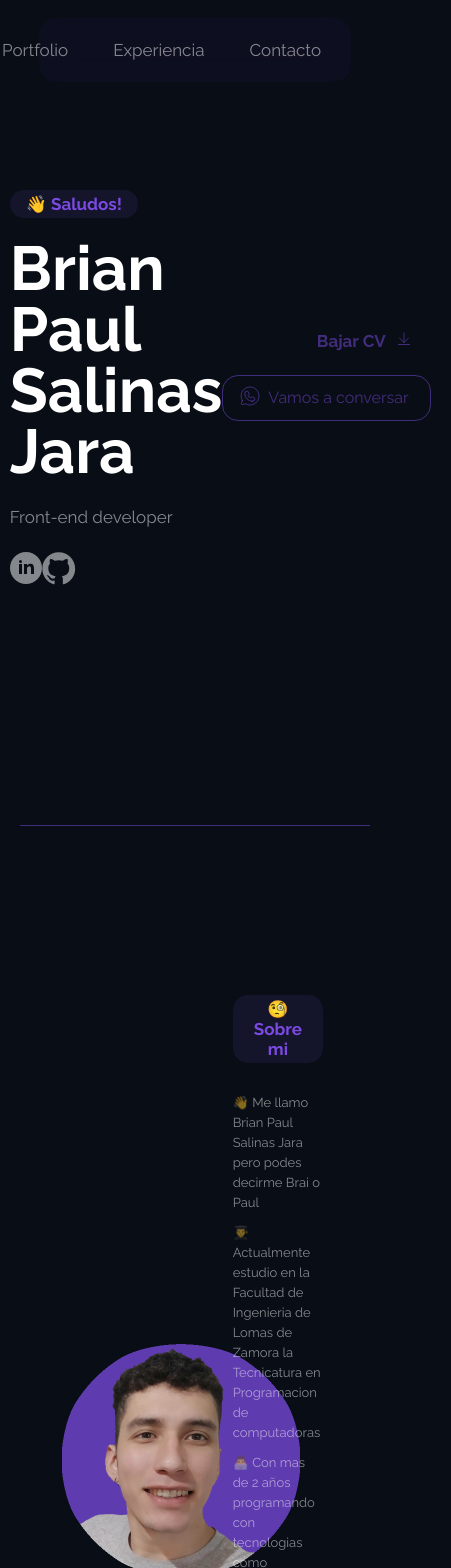
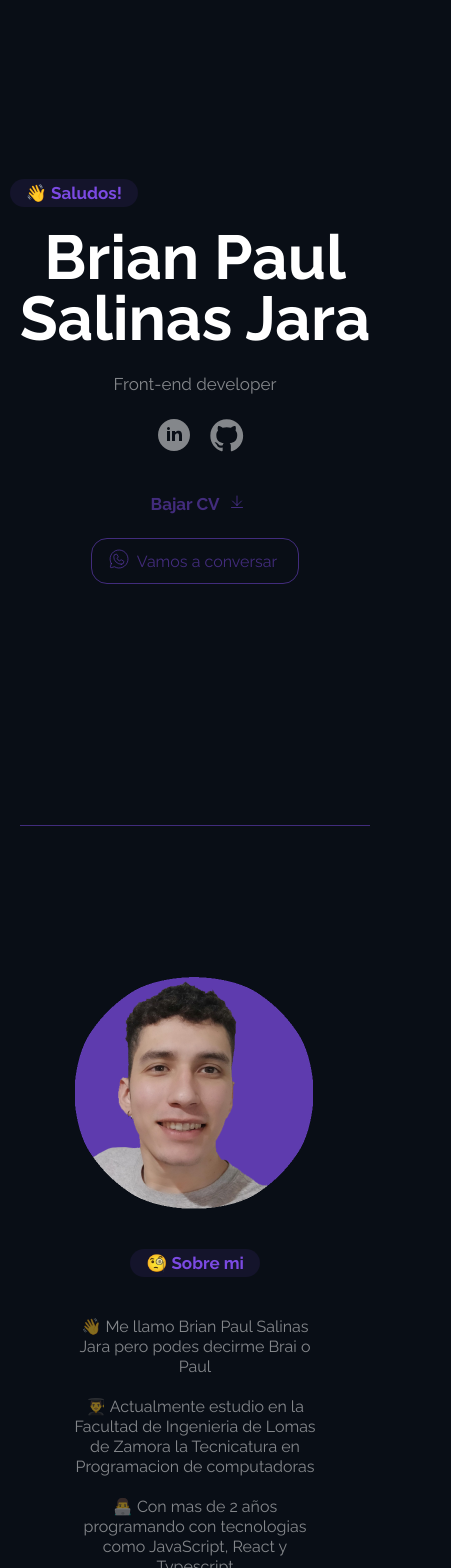
Before and after one commit to SalinasPaulDev/Portfolio-nxt-13, a Next.js app: page / in a window 390 px wide. Shown: the top 1568 px of the page, 451 px wide, since content can reach past the window. Built offline with nearby package versions, Linux system fonts and the light colour scheme; no server answers; the database is empty.

Commit message:
fix responsive

```diff
--- a/sections/About/components/About.js
+++ b/sections/About/components/About.js
@@ -13,7 +13,9 @@ export const About = () => {
           <Image src={User} alt='user' width={250} height={250} />
         </div>
         <div className={styles.aboutData}>
-          <Ticket text='🧐 Sobre mi' />
+          <div className={styles.ticket}>
+            <Ticket text='🧐 Sobre mi' />
+          </div>
           <p>
             <span>👋 Me llamo Brian Paul Salinas Jara pero podes decirme Brai o Paul </span>
             <span>👨‍🎓 Actualmente estudio en la Facultad de Ingenieria de Lomas de Zamora la Tecnicatura en Programacion de computadoras</span>
--- a/sections/Experience/components/Experience.js
+++ b/sections/Experience/components/Experience.js
@@ -15,8 +15,10 @@ export const Experience = async () => {
   return (
     <div className='sectionLine' id='experience'>
       <div className={Styles.container}>
-        <Ticket text='🧷 Experiencia' style={{ marginBottom: '2rem' }} size='small' />
-        <h2 className='subtitle' style={{ textAlign: 'center' }}>Trayectoria</h2>
+        <div className={Styles.title}>
+          <Ticket text='🧷 Experiencia' style={{ marginBottom: '2rem' }} />
+          <h2 className='subtitle' style={{ textAlign: 'center' }}>Trayectoria</h2>
+        </div>
         <div className={Styles.content}>
           <div>
             <h2 className='subtitle'>Area Profesional</h2>
@@ -37,7 +39,7 @@ export const Experience = async () => {
           </div>
           <div>
             <h2 className='subtitle'>Academica</h2>
-            <p className='description'>2020 · actual</p>
+            <p className='description'>2019 · actual</p>
             {
               experience.experienceList.map((item) => (
                 <Card
--- a/sections/Projects/components/Projects.js
+++ b/sections/Projects/components/Projects.js
@@ -14,8 +14,10 @@ export const Projects = async () => {
 
   return (
     <div className='sectionLine' style={{ width: '100%', margin: 'auto', minHeight: '100vh', padding: '3rem auto' }} id='project'>
-      <Ticket text='⛓️ Portfolio' />
-      <h2 className='subtitle'>Trabajos y Projectos</h2>
+      <div className={Styles.title}>
+        <Ticket text='⛓️ Portfolio' />
+        <h2 className='subtitle'>Trabajos y Projectos</h2>
+      </div>
       <div className={Styles.table}>
         <DynamicTable projects={projects} />
       </div>
--- a/styles/About.module.css
+++ b/styles/About.module.css
@@ -29,3 +29,25 @@
     line-height: 20px;
     margin: 10px auto;
 }
+
+@media (max-width: 600px) {
+    .content {
+        flex-direction: column;
+        align-items: center;
+        justify-content: center;
+        text-align: center;
+    }
+
+    .photo {
+        width: 100%;
+    }
+
+    .aboutData > p > span {
+        font-size: 16px;
+        margin: 20px auto;
+    }
+
+    .ticket {
+        margin: auto;
+    }
+}
--- a/styles/Contact.module.css
+++ b/styles/Contact.module.css
@@ -27,3 +27,9 @@
     font-size: 16px;
     color: rgba(123, 74, 226, 0.8);
 }
+
+@media(max-width: 600px) {
+    .content {
+        flex-direction: column;
+    }
+}
--- a/styles/Experience.module.css
+++ b/styles/Experience.module.css
@@ -17,3 +17,15 @@
     width: 80%;
     margin: 5rem auto 0;
 }
+
+@media(max-width: 600px){
+    .title {
+        display: flex;
+        flex-direction: column;
+        align-items: center;
+    }
+
+    .title>h2 {
+        font-size: 36px;
+    }
+}
--- a/styles/Header.module.css
+++ b/styles/Header.module.css
@@ -71,3 +71,22 @@
     -ms-border-radius: 50%;
     -o-border-radius: 50%;
 }
+
+@media (max-width: 600px) {
+    .container {
+        flex-direction: column;
+        justify-content: center;
+        align-items: center;
+        text-align: center;
+    }
+
+    .icons {
+        margin: auto;
+        margin-bottom: 30px;
+        gap: 20px;
+    }
+
+    .contentDownload {
+        align-items: center;
+    }
+}
--- a/styles/Navbar.module.css
+++ b/styles/Navbar.module.css
@@ -17,3 +17,9 @@
     left: 0;
     right: 0;
 }
+
+@media(max-width: 700px) {
+    .container{
+        display: none;
+    }
+}
--- a/styles/Projects.module.css
+++ b/styles/Projects.module.css
@@ -2,3 +2,11 @@
     width: 100%;
     margin: auto;
 }
+
+@media (max-width: 600px) {
+    .title {
+        display: flex;
+        flex-direction: column;
+        align-items: center;
+    }
+}
```
